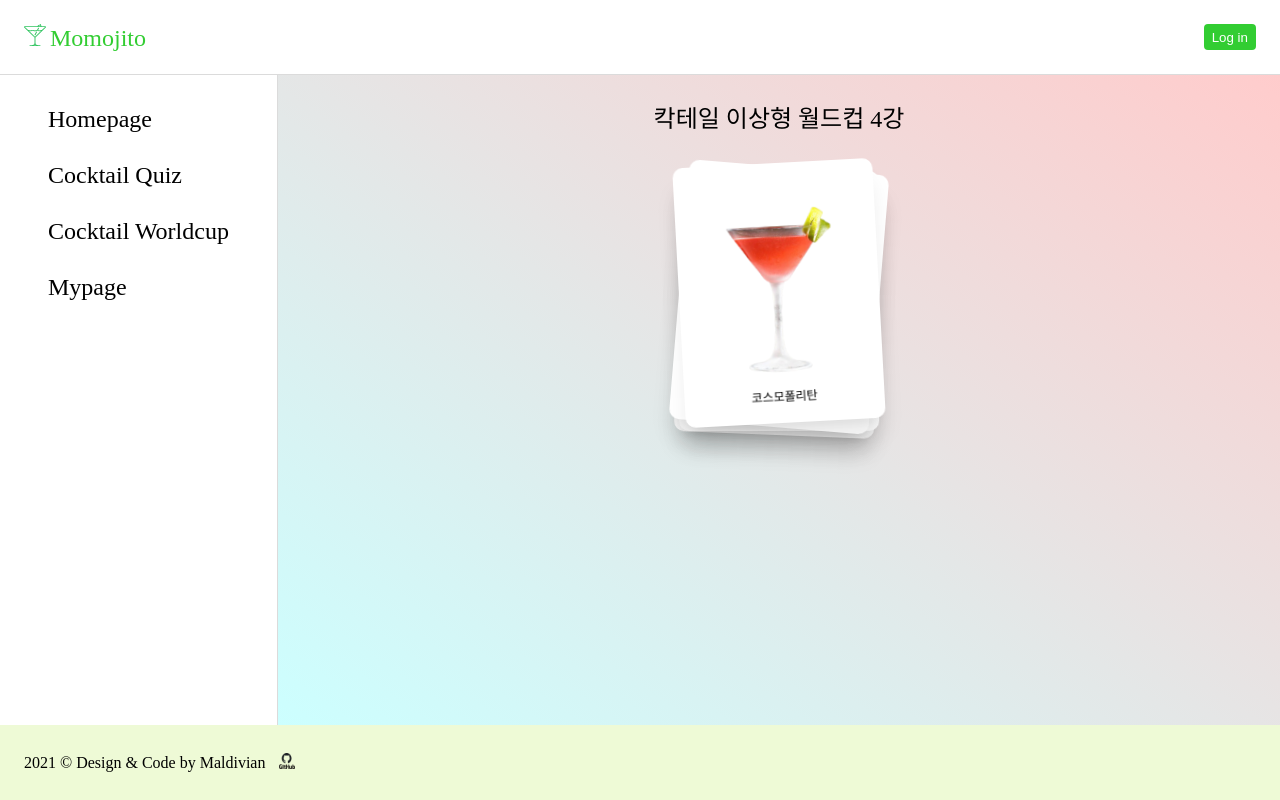
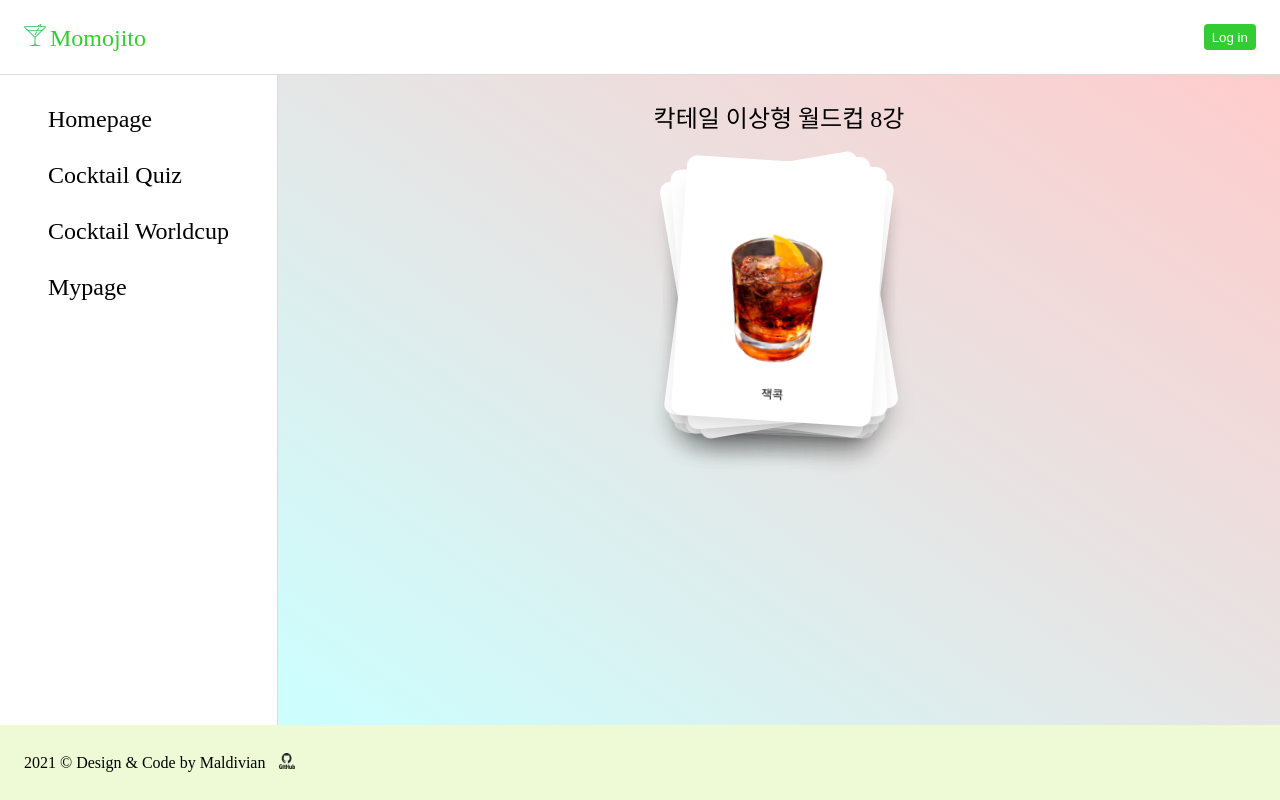
Before and after one commit to codestates/momojito_Client, a Next.js app: page /worldcup in a window 1280 px wide. Built offline with nearby package versions, Linux system fonts and the light colour scheme; no server answers.

Commit message:
Finish up worldcup

```diff
--- a/pages/worldcup.js
+++ b/pages/worldcup.js
@@ -3,8 +3,9 @@ import db from "../public/cocktaildb";
 import styled from "styled-components";
 import React, { useReducer, useRef, useState } from "react";
 import { useSpring, useSprings, animated } from "react-spring";
+import { useRouter } from "next/router";
 
-const cards = Array.from({ length: 4 }, (_, i) => i).map(
+const cards = Array.from({ length: 8 }, (_, i) => i).map(
   (v) => `/cocktails/${v}.png`
 );
 
@@ -45,7 +46,7 @@ const messageMaker = (message, state) => {
   } else if (state.deck.length === 8) {
     return "8강";
   } else if (state.deck.length === 4) {
-    return "준결승";
+    return "4강";
   } else if (state.deck.length === 2) {
     return "결승";
   } else if (state.deck.length === 1) {
@@ -84,6 +85,7 @@ function reducer(state, action) {
         table: [],
         leftGone: [],
         rightGone: [],
+        message: `${2 ** Math.ceil(Math.sqrt(cards.length))}강`,
       };
     default:
       throw new Error();
@@ -92,7 +94,7 @@ function reducer(state, action) {
 
 const to = (i) => ({
   x: 0,
-  y: i * -4,
+  y: i * -2,
   scale: 1,
   rotate: -10 + Math.random() * 20,
   delay: i * 100,
@@ -103,7 +105,7 @@ const initialState = {
   table: [],
   leftGone: [],
   rightGone: [],
-  message: `${2 ** Math.ceil(cards.length / 2)}강`,
+  message: `${2 ** Math.ceil(Math.sqrt(cards.length))}강`,
 };
 
 const Title = styled.h1`
@@ -125,10 +127,14 @@ export default function WorldCup() {
     from: from(i),
   }));
   const [state, dispatch] = useReducer(reducer, initialState);
+  const [initial, setInitial] = useState(true);
   const [finished, setFinished] = useState(false);
+  const [result, setResult] = useState(-1);
+  const router = useRouter();
   const observed = useRef(null);
   React.useEffect(() => {
-    if (state.deck.length === cards.length) {
+    if (initial) {
+      setInitial(false);
       return;
     }
     set((i) => {
@@ -142,6 +148,7 @@ export default function WorldCup() {
         const scale = 1.5;
         const rotate = 0;
         setFinished(true);
+        setResult(state.deck[0]);
         return {
           x,
           y,
@@ -167,8 +174,8 @@ export default function WorldCup() {
         : isRightGone
         ? 2 * w
         : 0;
-      const y = isDeck ? 0 : 200;
-      const zIndex = 1;
+      const y = isDeck ? 0 : 300;
+      const zIndex = state.deck.includes(i) ? state.deck.indexOf(i) + 1 : 1;
       return {
         x,
         y,
@@ -179,11 +186,12 @@ export default function WorldCup() {
   }, [state]);
 
   const handleClick = (e, i) => {
+    if (finished) return;
     if (state.table.length === 0) {
       dispatch({ type: "deal" });
     } else if (state.table[0] === i) {
       dispatch({ type: "select_left" });
-    } else {
+    } else if (state.table[1] === i) {
       dispatch({ type: "select_right" });
     }
   };
@@ -213,11 +221,20 @@ export default function WorldCup() {
         ))}
         {finished ? (
           <div className="bottom">
-            <FadeinHeading handleClick={() => {}}>
+            <FadeinHeading
+              handleClick={() => {
+                dispatch({ type: "reset" });
+                setFinished(false);
+              }}
+            >
               다시 해보시겠어요?
             </FadeinHeading>
-            <FadeinHeading handleClick={() => {}}>
-              칵테일 더 알아보기
+            <FadeinHeading
+              handleClick={() => {
+                router.push(`/cocktails/${result}`);
+              }}
+            >
+              {`${db[result].koreanName} 더 알아보기`}
             </FadeinHeading>
           </div>
         ) : (
@@ -228,10 +245,14 @@ export default function WorldCup() {
   );
 }
 
-function FadeinHeading({ children }) {
+function FadeinHeading({ children, handleClick }) {
   const props = useSpring({
     opacity: 1,
     from: { opacity: 0 },
   });
-  return <animated.h1 style={props}>{children}</animated.h1>;
+  return (
+    <animated.h1 style={props} onClick={handleClick}>
+      {children}
+    </animated.h1>
+  );
 }
```
